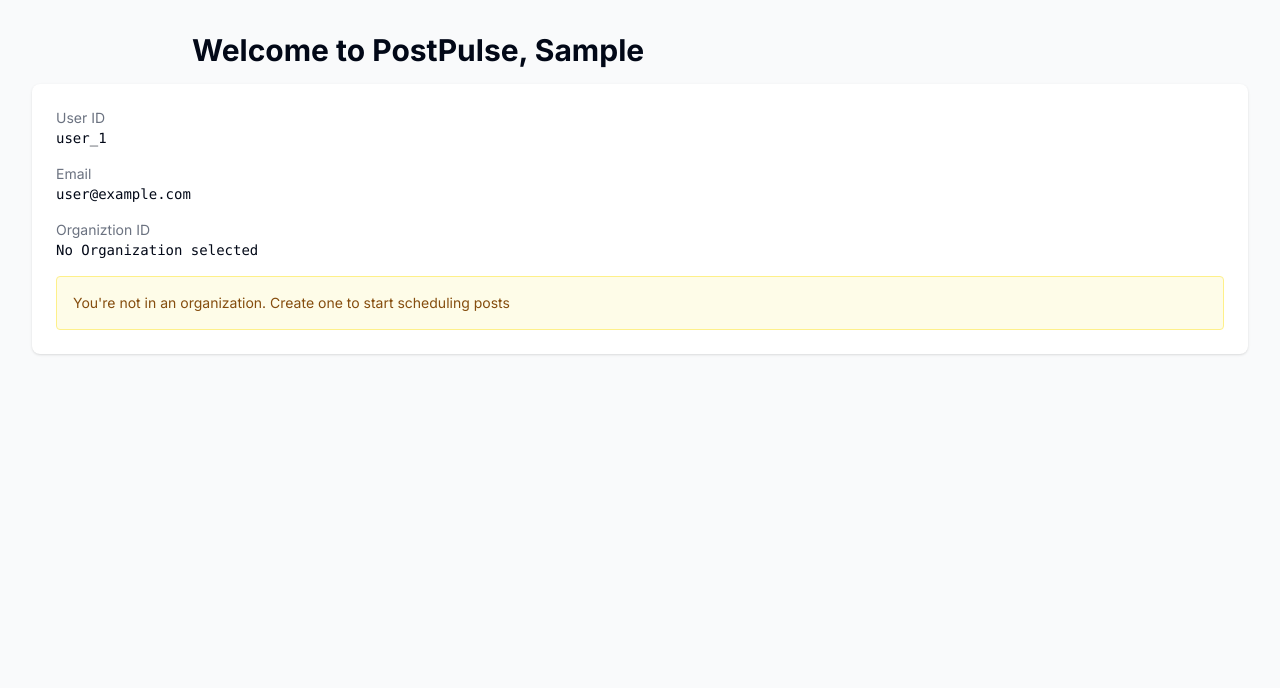
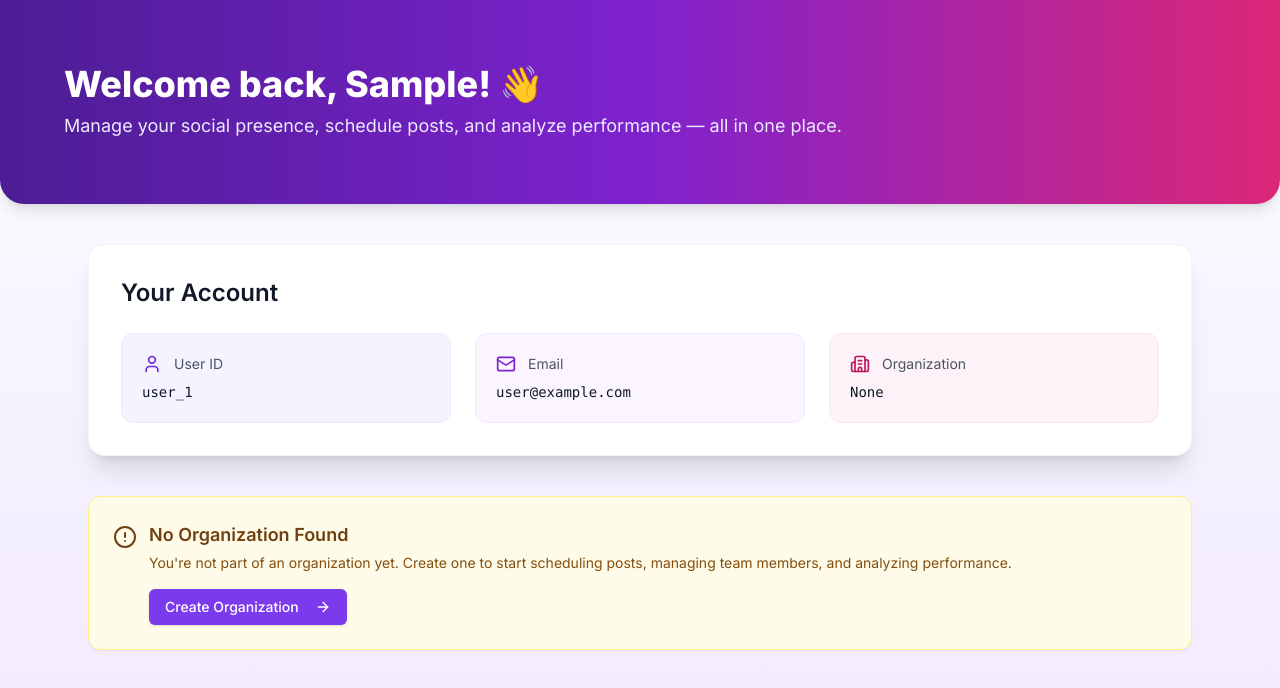
Before and after one commit to Dove-Stack/postpulse, a Next.js app in the folder apps/web/: page /dashboard in a window 1280 px wide. Shown: the top 688 px of the page. Built offline with nearby package versions, Linux system fonts and the light colour scheme; no server answers; sample sign-in values are in the browser's storage.

Commit message:
feat: dahsboard ui improvements

```diff
--- a/apps/web/src/app/dashboard/page.tsx
+++ b/apps/web/src/app/dashboard/page.tsx
@@ -1,51 +1,96 @@
 import { auth, currentUser } from "@clerk/nextjs/server";
 import { redirect } from "next/navigation";
+import { Button } from "@/components/ui/button";
+import { ArrowRight, Building2, Mail, User, AlertCircle } from "lucide-react";
 
 export default async function DashboardPage() {
   const { userId, orgId } = await auth();
 
-  if (!userId) {
-    redirect("/sign-in");
-  }
+  if (!userId) redirect("/sign-in");
 
-  const user = await currentUser()
+  const user = await currentUser();
 
   return (
-    <div className="min-h-screen bg-gray-50 p-8">
-      <div className="mx-auto max-w-4xl">
-        <h1 className="text-3xl font-bold mb-4">
-          Welcome to PostPulse, {user?.firstName}
+    <div className="min-h-screen bg-gradient-to-b from-white via-violet-50 to-purple-100">
+      {/* Header Section */}
+      <header className="px-6 py-16 bg-gradient-to-r from-violet-900 via-purple-700 to-pink-600 text-white shadow-lg rounded-b-3xl">
+        <div className="max-w-6xl mx-auto">
+          <h1 className="text-4xl font-extrabold mb-2">
+            Welcome back, {user?.firstName}! 👋
           </h1>
+          <p className="text-lg text-violet-100">
+            Manage your social presence, schedule posts, and analyze performance
+            — all in one place.
+          </p>
+        </div>
+      </header>
+
+      {/* Main Content */}
+      <main className="px-6 py-10 max-w-6xl mx-auto space-y-10">
+        {/* Profile summary card */}
+        <section className="bg-white rounded-2xl shadow-xl p-8 border border-gray-100">
+          <h2 className="text-2xl font-semibold text-gray-900 mb-6">
+            Your Account
+          </h2>
+
+          <div className="grid grid-cols-1 sm:grid-cols-3 gap-6">
+            {/* User ID */}
+            <div className="p-5 bg-violet-50 rounded-xl border border-violet-100">
+              <div className="flex items-center gap-3 mb-2">
+                <User className="w-5 h-5 text-violet-700" />
+                <span className="text-sm text-gray-600">User ID</span>
+              </div>
+              <p className="font-mono text-sm text-gray-900 break-all">
+                {userId}
+              </p>
             </div>
 
-      <div className="bg-white rounded-lg shadow p-6 space-y-4">
-        <div>
-          <p className="text-sm text-gray-500">User ID</p>
-          <p className="font-mono text-sm">{userId}</p>
+            {/* Email */}
+            <div className="p-5 bg-purple-50 rounded-xl border border-purple-100">
+              <div className="flex items-center gap-3 mb-2">
+                <Mail className="w-5 h-5 text-purple-700" />
+                <span className="text-sm text-gray-600">Email</span>
               </div>
-        <div>
-          <p className="text-sm text-gray-500">Email</p>
-          <p className="font-mono text-sm">
+              <p className="font-mono text-sm text-gray-900 break-all">
                 {user?.emailAddresses[0]?.emailAddress}
               </p>
             </div>
-        <div>
-          <p className="text-sm text-gray-500">Organiztion ID</p>
-          <p className="font-mono text-sm">
-            {orgId || "No Organization selected"}
+
+            {/* Organization */}
+            <div className="p-5 bg-pink-50 rounded-xl border border-pink-100">
+              <div className="flex items-center gap-3 mb-2">
+                <Building2 className="w-5 h-5 text-pink-700" />
+                <span className="text-sm text-gray-600">Organization</span>
+              </div>
+              <p className="font-mono text-sm text-gray-900 break-all">
+                {orgId || "None"}
               </p>
             </div>
+          </div>
+        </section>
 
+        {/* Organization CTA */}
         {!orgId && (
-          <div className="bg-yellow-50 border border-yellow-200 rounded p-4 ">
-            <p className="text-sm text-yellow-800">
-              You're not in an organization. Create one to start scheduling
-              posts
+          <section className="bg-yellow-50 border border-yellow-200 text-yellow-900 rounded-xl p-6 shadow-sm">
+            <div className="flex items-start gap-3">
+              <AlertCircle className="w-6 h-6 mt-1" />
+              <div>
+                <h3 className="font-semibold text-lg">No Organization Found</h3>
+                <p className="text-sm text-yellow-800 mt-1">
+                  You're not part of an organization yet. Create one to start
+                  scheduling posts, managing team members, and analyzing
+                  performance.
                 </p>
-          </div>
-        )}
+
+                <Button className="mt-4 bg-violet-600 hover:bg-violet-700 text-white">
+                  Create Organization
+                  <ArrowRight className="w-4 h-4 ml-2" />
+                </Button>
               </div>
             </div>
+          </section>
+        )}
+      </main>
+    </div>
   );
-
 }
```
Lines whose indentation alone changed are shown as unchanged.
